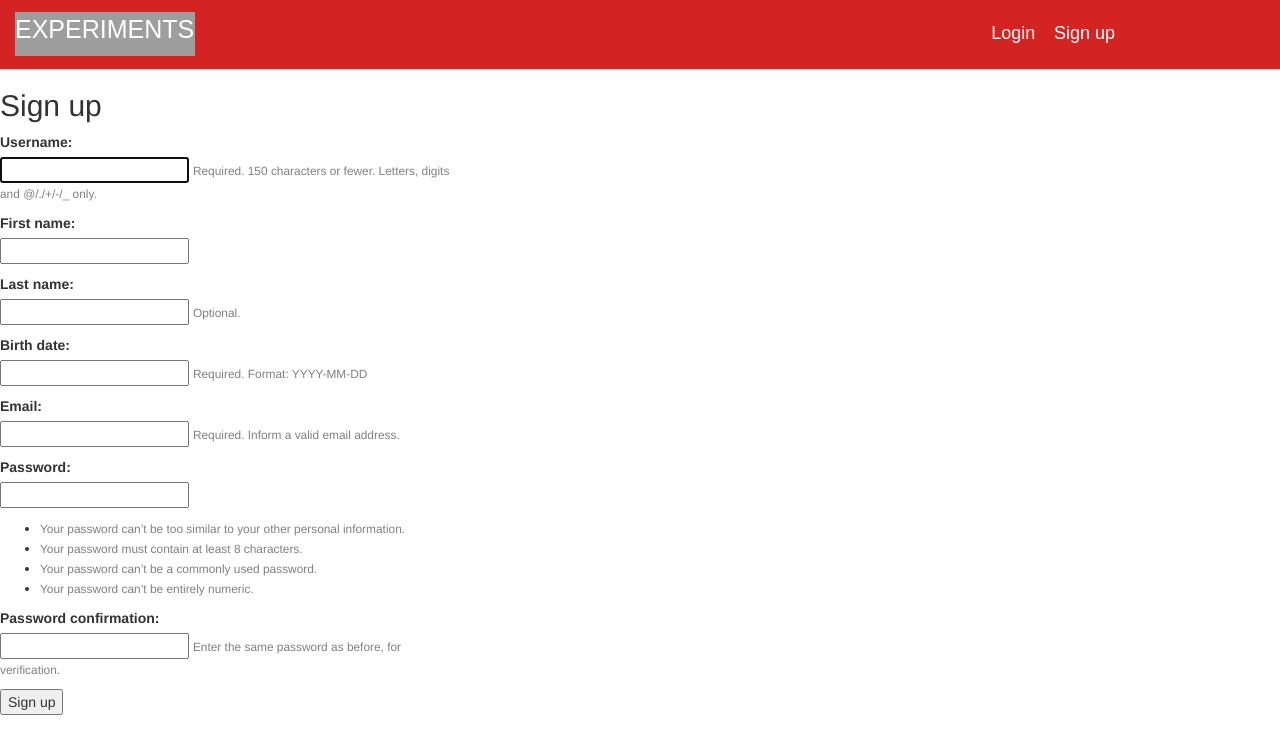
After one commit to coretabs/tejruba, a Django app: page /signup in a window 1280 px wide. The commit adds this page. Shown: the top 754 px of the page. Run offline with Django 3.2, Linux system fonts and the light colour scheme; some libraries are stand-ins or nearby versions; grey boxes are pictures that could not be loaded.

Commit message:
add sign up

```diff
--- a/tejruba/experiment/forms.py
+++ b/tejruba/experiment/forms.py
@@ -1,4 +1,5 @@
 from django import forms
+from django.contrib.auth.forms import UserCreationForm
 from .models import Experiment, Profile
 from django.contrib.auth.models import User
 
@@ -16,3 +17,13 @@ class ProfileForm(forms.ModelForm):
     class Meta:
         model = Profile
         fields = ('location', 'birth_date')
+
+
+class SignUpForm(UserCreationForm):
+    birth_date = forms.DateField(help_text='Required. Format: YYYY-MM-DD')
+    last_name = forms.CharField(max_length=30, required=False, help_text='Optional.')
+    email = forms.EmailField(max_length=254, help_text='Required. Inform a valid email address.')
+
+    class Meta:
+        model = User
+        fields = ('username', 'first_name', 'last_name', 'birth_date', 'email', 'password1', 'password2', )
--- a/tejruba/experiment/models.py
+++ b/tejruba/experiment/models.py
@@ -46,10 +46,7 @@ class Profile(models.Model):
         return f"{self.user} Profile"
 
 @receiver(post_save, sender=User)
-def create_user_profile(sender, instance, created, **kwargs):
+def update_user_profile(sender, instance, created, **kwargs):
     if created:
         Profile.objects.create(user=instance)
-
-@receiver(post_save, sender=User)
-def save_user_profile(sender, instance, **kwargs):
     instance.profile.save()
--- a/tejruba/experiment/templates/base.html
+++ b/tejruba/experiment/templates/base.html
@@ -30,7 +30,8 @@
                               <li class="float-left"><a href="{% url 'create_experiment' %}">Write Experiment</a></li>
                               <li><a href="{% url 'logout'%}?next={{request.path}}" class="login">Logout</a></li>
                               {% else %}
-                              <li><a href="{% url 'login'%}?next={{request.path}}" class="login">Login</a></li>
+                              <li><a href="{% url 'login'%}?next={{request.path}}" class="login">Login</a>&&<a href="{% url 'signup'%}" class="login">Sign up</a></li>
+
                               {% endif %}
                           </ul>
                           {% endblock %}
--- a/tejruba/experiment/urls.py
+++ b/tejruba/experiment/urls.py
@@ -12,5 +12,6 @@ urlpatterns = [
     path('experiments/<int:pk>/edit', views.experiment_update, name="experiment_update"),
     path('experiments/<int:pk>/delete', views.experiment_delete, name="experiment_delete"),
     path('user', views.update_profile, name="profile"),
+    path('signup', views.signup, name='signup'),
 
 ]
--- a/tejruba/experiment/views.py
+++ b/tejruba/experiment/views.py
@@ -4,8 +4,8 @@ from django.db import transaction
 from django.shortcuts import render, redirect, get_object_or_404
 from django.http import Http404
 from .models import Experiment
-from .forms import ExperimentForm, UserForm, ProfileForm
-
+from .forms import ExperimentForm, UserForm, ProfileForm, SignUpForm
+from django.contrib.auth import login, authenticate
 
 #list of experiments
 def experiments_list(request):
@@ -81,3 +81,20 @@ def update_profile(request):
         'user_form': user_form,
         'profile_form': profile_form
     })
+
+
+def signup(request):
+    if request.method == 'POST':
+        form = SignUpForm(request.POST)
+        if form.is_valid():
+            user = form.save()
+            user.refresh_from_db()  # load the profile instance created by the signal
+            user.profile.birth_date = form.cleaned_data.get('birth_date')
+            user.save()
+            raw_password = form.cleaned_data.get('password1')
+            user = authenticate(username=user.username, password=raw_password)
+            login(request, user)
+            return redirect('experiments_list')
+    else:
+        form = SignUpForm()
+    return render(request, 'signup.html', {'form': form})
--- /dev/null
+++ b/tejruba/templates/signup.html
@@ -0,0 +1,21 @@
+{% extends 'base.html' %}
+
+{% block content %}
+  <h2>Sign up</h2>
+  <form method="post">
+    {% csrf_token %}
+    {% for field in form %}
+      <p>
+        {{ field.label_tag }}<br>
+        {{ field }}
+        {% if field.help_text %}
+          <small style="color: grey">{{ field.help_text }}</small>
+        {% endif %}
+        {% for error in field.errors %}
+          <p style="color: red">{{ error }}</p>
+        {% endfor %}
+      </p>
+    {% endfor %}
+    <button type="submit">Sign up</button>
+  </form>
+{% endblock %}
```
